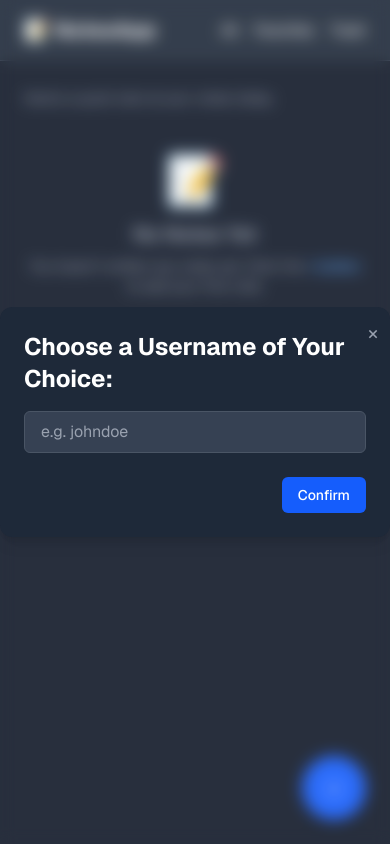
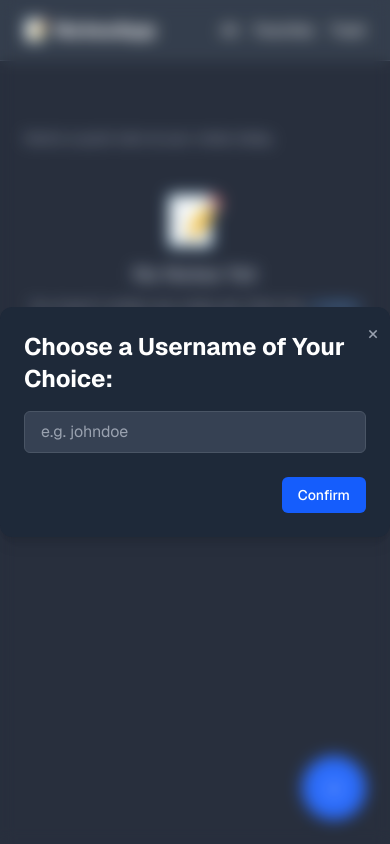
Before and after one commit to Ayomide-Philip/note-taking, a Next.js app: page / in a window 390 px wide. Built offline with nearby package versions, Linux system fonts and the light colour scheme.

Commit message:
style: adjust margin for main content area in NoteApp for better spacing

```diff
--- a/app/page.js
+++ b/app/page.js
@@ -85,7 +85,7 @@ export default function NoteApp() {
     <>
       <ToastContainer />
       {userName === null ? <ModalOverLay setUserName={setUserName} /> : null}
-      <main className="flex-1  flex flex-col lg:ml-64 pt-16 lg:pt-0">
+      <main className="mt-10 sm:mt-0 flex-1  flex flex-col lg:ml-64 pt-16 lg:pt-0">
         <div className="p-4  bg-gray-800 shadow-md hidden lg:flex justify-between items-center">
           <h2 className="text-xl font-semibold">All Notes</h2>
           <div className="hidden md:block">
```
